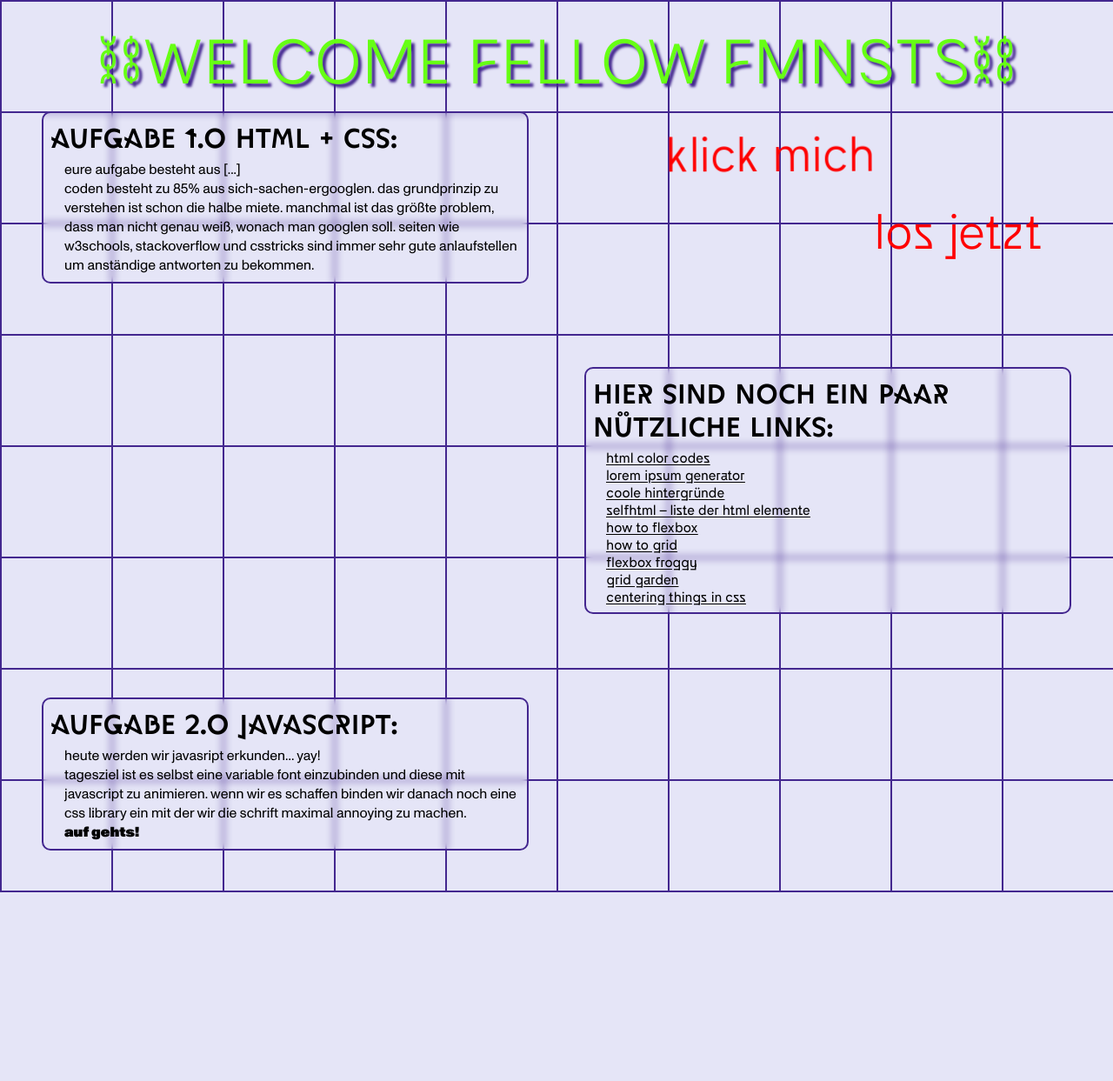
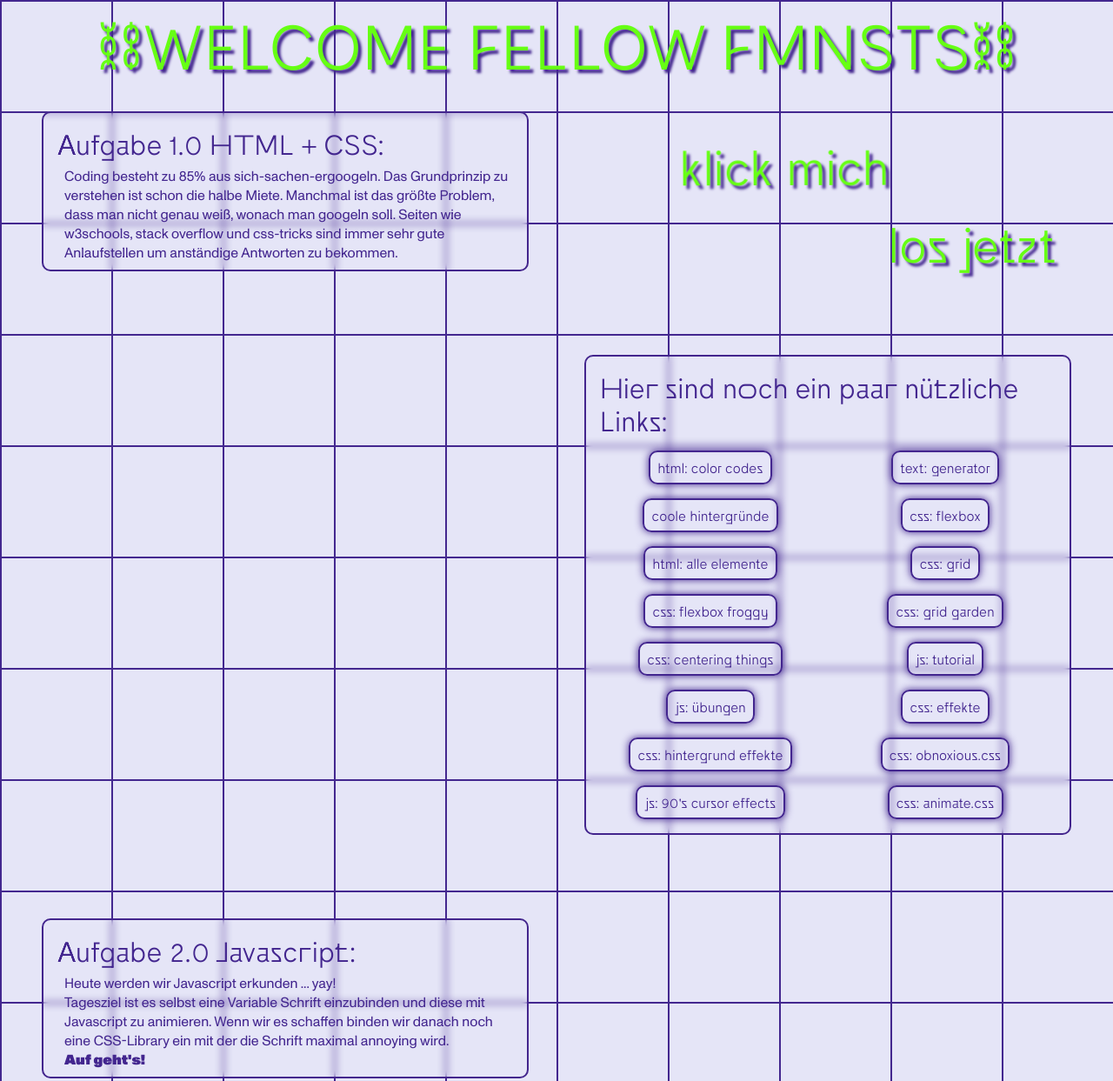
Before and after one commit to AmyraRadwan/High-Code-2, a plain HTML site: page index.html in a window 1280 px wide. Shown: the top 1243 px of the page at 87% size. Before the commit the page ends 1026 px from the top, so only its background shows below. Drawn offline with Linux system fonts and the light colour scheme; a script that the page names is missing.

Commit message:
CSS, JS und Readme Update

```diff
--- a/assets/css/style.css
+++ b/assets/css/style.css
@@ -11,7 +11,7 @@
 
 a {
 	/* links */
-	color: black;
+	color: #43268f;
 	text-decoration: none;
 }
 
@@ -80,49 +80,60 @@ main {
 
 a {
 	font-family: Bandeins, Arial, Helvetica, sans-serif; /* Schriftart mit Fallback Schriften, siehe wie weiter oben eingebunden. */
+	font-variation-settings: "wght" 100, "wdth" 100; /* Hier wird die Stärke und Breite von variablen Schriften eingestellt. Valide Werte sind `100` `200` `300` ... `900` */
+	transition: font-variation-settings 0.2s, color 0.5s;
+	font-size: calc(0.5rem + 1vmin);
+	padding: 0.5rem;
+	margin: 0.5rem;
+	/*man kann margin entweder über margin-top, margin-left etc. angeben, oder über margin. margin: 10px; heißt, an allen seiten 10px. margin 10px 5px; heißt oben und unten 10px, und an den seiten 5px. margin: 10px 5px 15px 20px; heißt oben 10px, rechts 5px, unten 15px, links 20px abstand. das ganze geht also im uhrzeigersinn*/
 }
 
-.link1 {
+a:hover {
+	font-variation-settings: "wght" 900, "wdth" 200; /* Hier wird die Stärke und Breite von variablen Schriften eingestellt. Valide Werte sind `100` `200` `300` ... `900` */
+	color: #66ff14; /* color = Textfarbe. Um den Hintergrund zu ändern, muss man background-color verwenden. */
+}
+
+.link1,
+.link2 {
 	/* Mit dem . wird eine Klasse angesprochen. So beziehen sich die CSS-Eigenschaften ausschließlich auf diese Klasse, und nicht alle <a> Elemente */
 	position: absolute; /* Mit position: absolute; wird das Element von der Seitenstruktur gelöst und positioniert sich frei auf der Seite, aber innerhalb seines Elternelements. Hier bestimmt man die Position nicht durch margin oder padding, sondern über top, right, left, bottom */
-	top: 11vw; /* vw = viewport width also (hier) 11% der fensterbreite */
-	left: 60vw; /* vw = viewport width also (hier) 60% der fensterbreite */
-
 	font-size: calc(0.5rem + 6vmin);
-	font-weight: 550; /* Hiermit setzt man Schriften z.B. bold oder thin. Der Wert 400 ist regular und 600 ist bold. Bei variablen Schriften kann man auch Werte dazwischen setzen, bei Schriften die nicht variable sind, ändert sich dann nichts. */
-	color: red; /* color = Textfarbe. Um den Hintergrund zu ändern, muss man background-color verwenden. */
+	color: #66ff14; /* color = Textfarbe. Um den Hintergrund zu ändern, muss man background-color verwenden. */
+	text-shadow: 4px 4px 3px #43268f; /* Abstand auf der x-Achse in px, Abstand auf der y-Achse in px, shadow-blur in px */
 	font-variation-settings: "wght" 100, "wdth" 100; /* Hier wird die Stärke und Breite von variablen Schriften eingestellt. Valide Werte sind `100` `200` `300` ... `900` */
 	transition: font-variation-settings 0.2s;
 }
 
+.link1 {
+	top: 11vw; /* vw = viewport width also (hier) 11% der fensterbreite */
+	left: 60vw; /* vw = viewport width also (hier) 60% der fensterbreite */
+	transform: rotate(60deg);
+}
+
 .link2 {
-	position: absolute; /* Mit position: absolute; wird das Element von der Seitenstruktur gelöst und positioniert sich frei auf der Seite, aber innerhalb seines Elternelements. Hier bestimmt man die Position nicht durch margin oder padding, sondern über top, right, left, bottom */
 	top: 18vw; /* vw = viewport width also (hier) 18% der Fensterbreite */
 	left: 78.5vw; /* vw = viewport width also (hier) 78.5% der Fensterbreite */
-
-	font-size: calc(0.5rem + 6vmin);
-	font-weight: 550; /* Hiermit setzt man Schriften z.B. bold oder thin. Der Wert 400 ist regular und 600 ist bold. Bei variablen Schriften kann man auch Werte dazwischen setzen, bei Schriften die nicht variable sind, ändert sich dann nichts. */
-	color: red; /* color = Textfarbe. Um den Hintergrund zu ändern, muss man background-color verwenden. */
-	font-variation-settings: "wght" 100, "wdth" 100; /* Hier wird die Stärke und Breite von variablen Schriften eingestellt. Valide Werte sind `100` `200` `300` ... `900` */
-	transition: font-variation-settings 0.2s;
+	transform: rotate(60deg);
 }
 
-.link1:hover, /* :hover = Was mit dem Element passiert, wenn der Mauszeiger darüber fährt. Das ist das einzige CSS-Attribut, das die Position des Mauszeigers ausliest. Wenn man z.B. on-click-events belegen will muss man Javascript benutzen */
+/* :hover = Was mit dem Element passiert, wenn der Mauszeiger darüber fährt. Das ist das einzige CSS-Attribut, das die Position des Mauszeigers ausliest. Wenn man z.B. on-click-events belegen will muss man Javascript benutzen */
+.link1:hover,
 .link2:hover {
 	font-variation-settings: "wght" 900, "wdth" 200; /* Hier wird die Stärke und Breite von variablen Schriften eingestellt. Valide Werte sind `100` `200` `300` ... `900` */
 }
 
-.help {
-	font-size: calc(0.5rem + 1vmin);
-	text-decoration: underline;
-	text-underline-offset: 0.1rem;
-	margin-left: 15px;
-	/*man kann margin entweder über margin-top, margin-left etc. angeben, oder über margin. margin: 10px; heißt, an allen seiten 10px. margin 10px 5px; heißt oben und unten 10px, und an den seiten 5px. margin: 10px 5px 15px 20px; heißt oben 10px, rechts 5px, unten 15px, links 20px abstand. das ganze geht also im uhrzeigersinn*/
+.help-wrapper {
+	display: grid;
+	grid-template-columns: repeat(2, 1fr);
 }
 
-.help:hover {
-	color: red; /*color = textfarbe. um den hintergrund zu ändern, muss man background-color verwenden*/
-	font-style: italic;
+.help {
+	justify-self: center;
+	width: max-content;
+	color: #43268f;
+	border: 2px solid #43268f; /* border = Rand/Kontur. solid = durchgehend. es gibt noch dotted, und einige andere Styles. */
+	border-radius: 10px; /* Rand-Radius. Ermöglicht runde Ecken. */
+	box-shadow: 0px 0px 10px #43268f;
 }
 
 /* --------------------
@@ -131,43 +142,58 @@ a {
 h1 {
 	position: fixed; /* Fixiert ein Element sodass es beim scrollen mitgeht. */
 	z-index: 2; /* Setzt ein Element auf der z-Achse (3D) über oder unter andere Elemente */
-	top: 10%;
+	top: 8%;
 	left: 50%;
 	transform: translate(-50%, -50%);
 	width: max-content;
 	font-family: Bandeins, Arial, Helvetica, sans-serif; /* Schriftart mit Fallback Schriften */
 	font-size: calc(0.5rem + 8vmin); /* Schriftgröße in rem. Die Größe rem bezieht sich auf das Root-Element. So kann man Schriften voneinander abhängig machen -> Semantik. Standardmäßig ist 1rem = 16px */
-	color: #66ff14;
+	color: #66ff14; /* color = Textfarbe. Um den Hintergrund zu ändern, muss man background-color verwenden. */
 	text-shadow: 4px 4px 3px #43268f; /* Abstand auf der x-Achse in px, Abstand auf der y-Achse in px, shadow-blur in px */
 	padding: 2.5rem 1rem;
 }
 
 h3 {
-	font-family: Movement, Arial, Helvetica, sans-serif; /* Schriftart mit Fallback Schriften */
+	color: #43268f;
+	font-family: Bandeins, Arial, Helvetica, sans-serif; /* Schriftart mit Fallback Schriften */
 	font-size: calc(0.5rem + 3vmin); /* Schriftgröße in rem. Die Größe rem bezieht sich auf das Root-Element. So kann man Schriften voneinander abhängig machen -> Semantik. Standardmäßig ist 1rem = 16px */
 	font-weight: 600; /* Hiermit setzt man Schriften z.B. bold oder thin. Der Wert 400 ist regular und 600 ist bold. Bei variablen Schriften kann man auch Werte dazwischen setzen, bei Schriften die nicht variable sind, ändert sich dann nichts. */
-	margin-bottom: 0.5rem; /* Man kann margin entweder über margin-top, margin-left etc. angeben, oder über margin. margin: 10px; heißt, an allen seiten 10px. margin 10px 5px; heißt oben und unten 10px, und an den seiten 5px. margin: 10px 5px 15px 20px; heißt oben 10px, rechts 5px, unten 15px, links 20px Abstand. Das ganze geht also im Uhrzeigersinn */
+	margin: 0.5rem; /* Man kann margin entweder über margin-top, margin-left etc. angeben, oder über margin. margin: 10px; heißt, an allen seiten 10px. margin 10px 5px; heißt oben und unten 10px, und an den seiten 5px. margin: 10px 5px 15px 20px; heißt oben 10px, rechts 5px, unten 15px, links 20px Abstand. Das ganze geht also im Uhrzeigersinn */
+	font-variation-settings: "wght" 200, "wdth" 200; /* Hier wird die Stärke und Breite von variablen Schriften eingestellt. Valide Werte sind `100` `200` `300` ... `900` */
+	transition: font-variation-settings 0.5s, color 0.5s, text-shadow 0.5s;
 }
 
-div {
+.text-container:hover > h3 {
+	color: #66ff14; /* color = Textfarbe. Um den Hintergrund zu ändern, muss man background-color verwenden. */
+	text-shadow: 0px 0px 10px #43268f; /* Abstand auf der x-Achse in px, Abstand auf der y-Achse in px, shadow-blur in px */
+	font-variation-settings: "wght" 600, "wdth" 100; /* Hier wird die Stärke und Breite von variablen Schriften eingestellt. Valide Werte sind `100` `200` `300` ... `900` */
+}
+
+.text-container {
 	max-width: 70ch;
 	backdrop-filter: blur(4px); /* Hintergrund-Filter mit verschiedenen Optionen zur Veränderung des Hintergrunds von Elementen. */
-	border: 2px solid #43268f; /* border = Rand/Kontur. solid = durchgehend. es gibt noch dotted, und einige andere Styles. */
+	border: 2px solid rgb(67, 37, 141); /* border = Rand/Kontur. solid = durchgehend. es gibt noch dotted, und einige andere Styles. */
 	border-radius: 10px; /* Rand-Radius. Ermöglicht runde Ecken. */
 	padding: 0.5rem;
 	margin: 3rem; /* Man kann margin entweder über margin-top, margin-left etc. angeben, oder über margin. margin: 10px; heißt, an allen seiten 10px. margin 10px 5px; heißt oben und unten 10px, und an den seiten 5px. margin: 10px 5px 15px 20px; heißt oben 10px, rechts 5px, unten 15px, links 20px Abstand. Das ganze geht also im Uhrzeigersinn */
+	transition: background-color 0.5s;
 }
 
-main div:first-child {
+.text-container:hover {
+	background-color: rgba(67, 37, 141, 0.5);
+}
+
+/* Wenn man ein Element nicht über eine Klasse ansprechen will, kann man sich auch durch die html Struktur "navigieren". Man kann sich das so vorstellen, als würde man sich durch Ordner im Finder/Explorer durchklicken. Wenn mehrere Elemente einer Art auswählbar sind, kann man :first-child oder :last-child nutzen, um sie anzusprechen. Child + Parent sind unter- und übergeordnete Elemente */
+main .text-container:first-child {
 	margin-top: 10%;
 }
 
-main div:nth-child(2) {
-	/* Wenn man ein Element nicht über eine Klasse ansprechen will, kann man sich auch durch die html Struktur "navigieren". Man kann sich das so vorstellen, als würde man sich durch Ordner im Finder/Explorer durchklicken. Wenn mehrere Elemente einer Art auswählbar sind, kann man :first-child oder :last-child nutzen, um sie anzusprechen. Child + Parent sind unter- und übergeordnete Elemente */
+main .text-container:nth-child(2) {
 	align-self: flex-end;
 }
 
 p {
+	color: #43268f; /* color = Textfarbe. Um den Hintergrund zu ändern, muss man background-color verwenden. */
 	font-family: Edu Monument, Arial, Helvetica, sans-serif; /* Schriftart mit Fallback Schriften */
 	max-width: 70ch; /* Maßeinheit ch = Charakter. Der Paragraph soll nur 70 Charakter haben. */
 	font-size: calc(0.5rem + 1vmin); /* Schriftgröße in rem. Die Größe rem bezieht sich auf das Root-Element. So kann man schriften voneinander abhängig machen -> Semantik. Standardmäßig ist 1rem = 16px */
--- /dev/null
+++ b/assets/js/cursor.js
@@ -0,0 +1 @@
+new cursoreffects.ghostCursor();
--- a/assets/js/main.js
+++ b/assets/js/main.js
@@ -4,8 +4,8 @@ const h1 = document.querySelector("h1"); // const (Konstante) speichert einen We
 window.addEventListener("scroll", function () {
 	const pixels = window.pageYOffset; // In die const namens "pixels" wird der Wert der Y-Achse gespeichert.
 
-	const wght = 100 + pixels * 0.9; // In die const namens "wght" wird die Rechnung 100 + der Wert der Y-Achse x 0.4 gespeichert.
-	const wdth = 100 + pixels * 0.9; // In die const namens "wdth" wird die Rechnung 100 + der Wert der Y-Achse x 0.1 gespeichert.
+	const wght = 100 + pixels * 1; // In die const namens "wght" wird die Rechnung 100 + der Wert der Y-Achse x 0.4 gespeichert.
+	const wdth = 100 + pixels * 1; // In die const namens "wdth" wird die Rechnung 100 + der Wert der Y-Achse x 0.1 gespeichert.
 
 	h1.style.fontVariationSettings = `"wght" ${wght}, "wdth" ${wdth}`; // Für das h1 Element werden die Werte der CSS-Eigenschaft `font-variation-settings` (wght und wdth) den vorher definierten Konstanten, also den Berechnungen namens "wght" und "wdth" zugeteilt.
 });
--- a/index.html
+++ b/index.html
@@ -29,40 +29,48 @@
 
 		<main>
 			<!--Der Hauptteil der Webseite. Also der Hauptinhalt-->
-			<div>
+			<div class="text-container">
 				<!--Das <div> element ist ein sogenanntes Container-Element-->
-				<h3>aufgabe 1.0 html + css:</h3>
+				<h3>Aufgabe 1.0 HTML + CSS:</h3>
 				<!--Überschrift dritten ranges-->
 				<p>
 					<!--p = Paragraph, also ein Textabschnitt-->
-					eure aufgabe besteht aus [...]<br />
-					coden besteht zu 85% aus sich-sachen-ergooglen. das grundprinzip zu verstehen ist schon die halbe miete. manchmal ist das größte problem, dass man nicht genau weiß, wonach man googlen soll. seiten wie w3schools, stackoverflow und csstricks sind immer sehr gute anlaufstellen um anständige antworten zu bekommen.<br />
+					Coding besteht zu 85% aus sich-sachen-ergoogeln. Das Grundprinzip zu verstehen ist schon die halbe Miete. Manchmal ist das größte Problem, dass man nicht genau weiß, wonach man googeln soll. Seiten wie w3schools, stack overflow und css-tricks sind immer sehr gute Anlaufstellen um anständige Antworten zu bekommen.<br />
 				</p>
 			</div>
 
-			<div>
-				<h3>hier sind noch ein paar nützliche Links:</h3>
-				<a class="help" href="https://htmlcolorcodes.com" target="_blank">html color codes</a> <br />
-				<!--<br> = Break und sorgt für einen Zeilenumbruch-->
-				<a class="help" href="https://www.loremipsum.de" target="_blank">lorem ipsum generator</a> <br />
-				<a class="help" href="https://www.magicpattern.design/tools/css-backgrounds" target="_blank">coole hintergründe</a> <br />
-				<a class="help" href="https://wiki.selfhtml.org/wiki/HTML/Elemente" target="_blank">selfhtml – liste der html elemente</a> <br />
-				<a class="help" href="https://css-tricks.com/snippets/css/a-guide-to-flexbox/" target="_blank">how to flexbox</a> <br />
-				<a class="help" href="https://css-tricks.com/snippets/css/complete-guide-grid/" target="_blank">how to grid</a> <br />
-				<a class="help" href="https://flexboxfroggy.com/#de" target="_blank">flexbox froggy</a><br />
-				<a class="help" href="https://cssgridgarden.com/#de" target="_blank">grid garden</a><br />
-				<a class="help" href="https://css-tricks.com/centering-css-complete-guide/" target="_blank">centering things in css</a>
+			<div class="text-container">
+				<h3>Hier sind noch ein paar nützliche Links:</h3>
+				<div class="help-wrapper">
+					<a class="help" href="https://htmlcolorcodes.com" target="_blank">html: color codes</a>
+					<a class="help" href="https://www.loremipsum.de" target="_blank">text: generator</a>
+					<a class="help" href="https://www.magicpattern.design/tools/css-backgrounds" target="_blank">coole hintergründe</a>
+					<a class="help" href="https://css-tricks.com/snippets/css/a-guide-to-flexbox/" target="_blank">css: flexbox</a>
+					<a class="help" href="https://wiki.selfhtml.org/wiki/HTML/Elemente" target="_blank">html: alle elemente</a>
+					<a class="help" href="https://css-tricks.com/snippets/css/complete-guide-grid/" target="_blank">css: grid</a>
+					<a class="help" href="https://flexboxfroggy.com/#de" target="_blank">css: flexbox froggy</a>
+					<a class="help" href="https://cssgridgarden.com/#de" target="_blank">css: grid garden</a>
+					<a class="help" href="https://css-tricks.com/centering-css-complete-guide/" target="_blank">css: centering things</a>
+					<a class="help" href="https://www.w3schools.com/js/default.asp" target="_blank">js: tutorial</a>
+					<a class="help" href="https://www.w3schools.com/js/exercise_js.asp?filename=exercise_js_variables1" target="_blank">js: übungen</a>
+					<a class="help" href="https://css-tricks.com/almanac/properties/m/mix-blend-mode/" target="_blank">css: effekte</a>
+					<a class="help" href="https://css-tricks.com/almanac/properties/b/backdrop-filter/" target="_blank">css: hintergrund effekte</a>
+					<a class="help" href="https://tholman.com/obnoxious/" target="_blank">css: obnoxious.css</a>
+					<a class="help" href="https://tholman.com/cursor-effects/" target="_blank">js: 90's cursor effects</a>
+					<a class="help" href="https://animate.style/" target="_blank">css: animate.css</a>
+				</div>
+				</div>
 			</div>
 
-			<div>
-				<!-- Das <div> Element ist ein sogenanntes Container-Element-->
-				<h3>aufgabe 2.0 javascript:</h3>
+			<div class="text-container">
+				<!--Das <div> Element ist ein sogenanntes Container-Element-->
+				<h3>Aufgabe 2.0 Javascript:</h3>
 				<!--Überschrift dritten ranges-->
 				<p>
 					<!--p = Paragraph, also ein Textabschnitt-->
-					heute werden wir javasript erkunden... yay!<br />
-					tagesziel ist es selbst eine variable font einzubinden und diese mit javascript zu animieren. wenn wir es schaffen binden wir danach noch eine css library ein mit der wir die schrift maximal annoying zu machen.<br />
-					<b>auf gehts!</b>
+					Heute werden wir Javascript erkunden ... yay!<br />
+					Tagesziel ist es selbst eine Variable Schrift einzubinden und diese mit Javascript zu animieren. Wenn wir es schaffen binden wir danach noch eine CSS-Library ein mit der die Schrift maximal annoying wird.<br />
+					<b>Auf geht's!</b>
 				</p>
 			</div>
 		</main>
@@ -70,6 +78,8 @@
 		<footer>
 			<!--Hier könnte ein Footer sein. Klassischerweise mit Impressum, Kontakt, und so weiter.-->
 		</footer>
+		<script src="https://unpkg.com/cursor-effects@latest/dist/browser.js"></script>
 		<script src="assets/js/main.js"></script>
+		<script src="assets/js/cursor.js"></script>
 	</body>
 </html>
```
Also changed, not shown: 2 other files.
